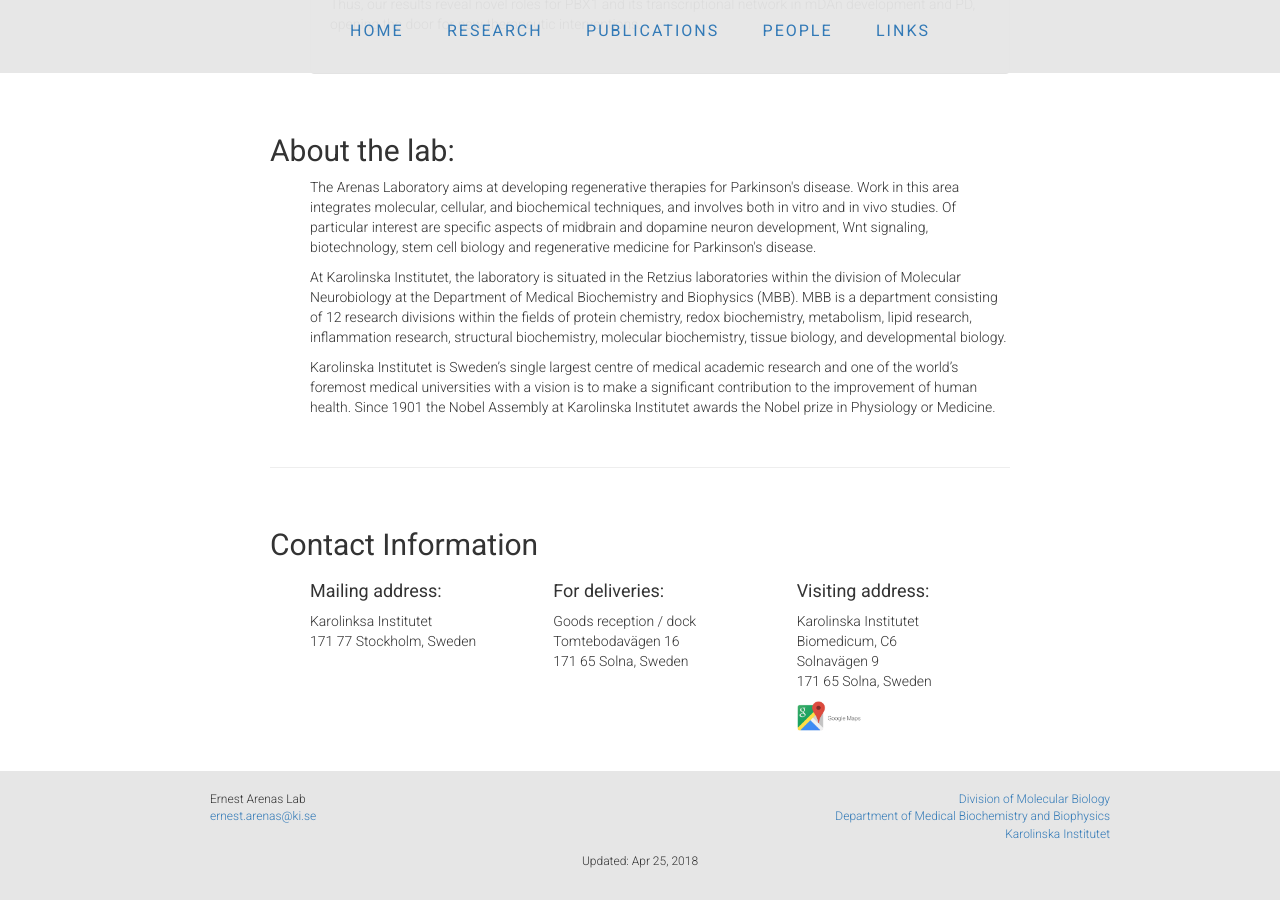
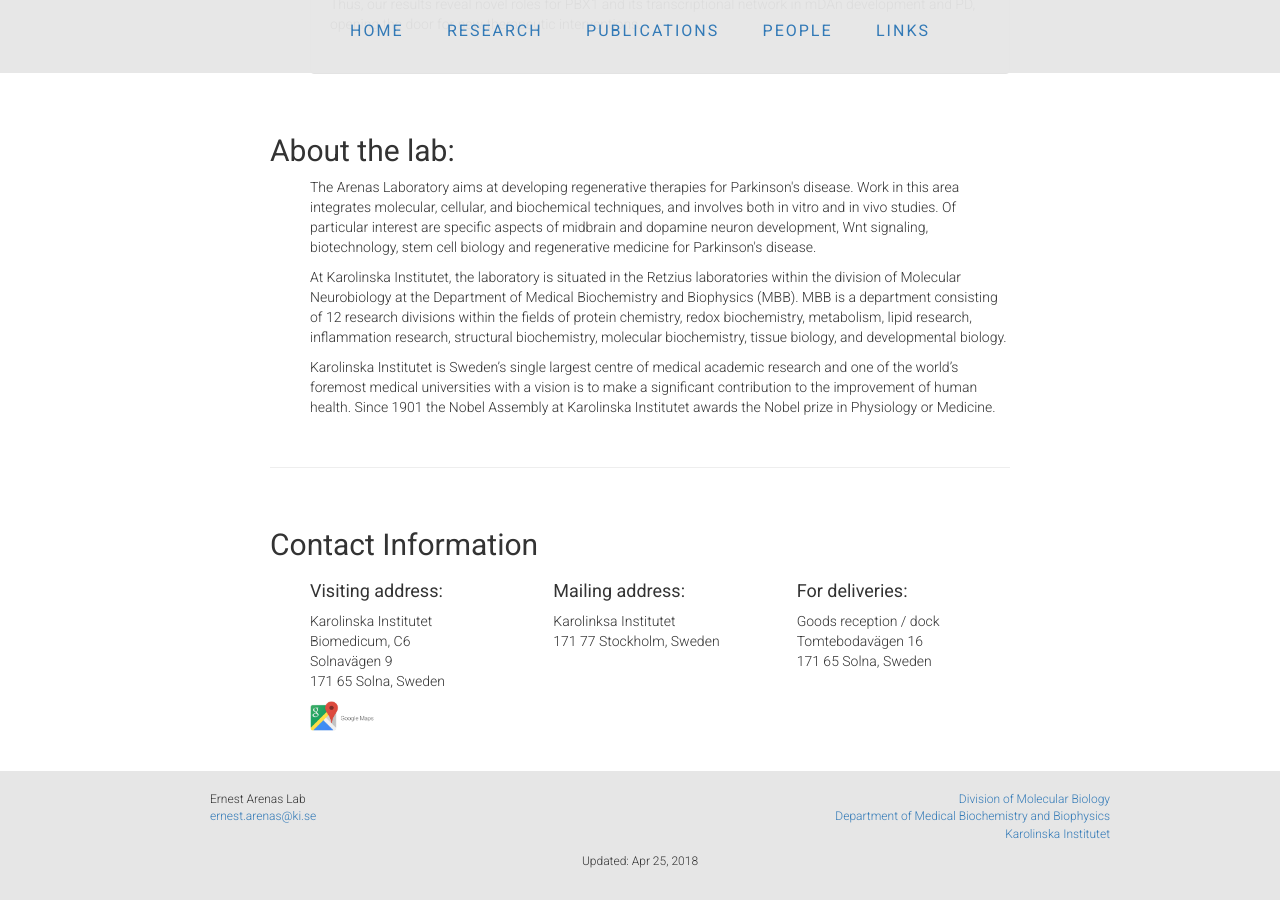
Before and after one commit to ArenasLab/arenaslab.github.io, a Jekyll site: the page index.html, which Jekyll copies as it is, in a window 1280 px wide and 900 px high, scrolled down 8133 px. Built offline with Jekyll 4.4.1, drawn with Linux system fonts in a browser that asks for light colours; comment, search, counter and statistics services are not loaded; some of the changed lines change nothing that is shown.

Commit message:
Update index.html

```diff
--- a/index.html
+++ b/index.html
@@ -464,6 +464,14 @@
 	<ul class="posts">
 	  <div class="row">
 	    <div class=" col-sm-4  col-md-4 col-lg-4" align="left">
+              <h4>Visiting address:</h4>
+                <p>Karolinska Institutet<br>
+                   Biomedicum, C6<br>
+                   Solnavägen 9<br>
+                   171 65 Solna, Sweden</p>
+                   <a href="https://www.google.com/maps/place/Solnav%C3%A4gen+9,+171+65+Solna/@59.3497337,18.0233539,17z/data=!3m1!4b1!4m5!3m4!1s0x465f9d9c18ba64f7:0xd8d92683a7bdfd6d!8m2!3d59.3497337!4d18.0255426" target="_blank"> <img style='width: 30%; object-fit: contain' src="img/mapsicon.jpg" border="0" alt=""> </a>
+            </div>
+	    <div class=" col-sm-4  col-md-4 col-lg-4" align="left">
 	      <h4>Mailing address:</h4>
                 <p>Karolinksa Institutet<br>
                    171 77 Stockholm, Sweden</p>
@@ -474,14 +482,7 @@
                    Tomtebodavägen 16<br>
                    171 65 Solna, Sweden</p>
 	    </div>
-            <div class=" col-sm-4  col-md-4 col-lg-4" align="left">
-              <h4>Visiting address:</h4>
-                <p>Karolinska Institutet<br>
-                   Biomedicum, C6<br>
-                   Solnavägen 9<br>
-                   171 65 Solna, Sweden</p>
-                   <a href="https://www.google.com/maps/place/Solnav%C3%A4gen+9,+171+65+Solna/@59.3497337,18.0233539,17z/data=!3m1!4b1!4m5!3m4!1s0x465f9d9c18ba64f7:0xd8d92683a7bdfd6d!8m2!3d59.3497337!4d18.0255426" target="_blank"> <img style='width: 30%; object-fit: contain' src="img/mapsicon.jpg" border="0" alt=""> </a>
-            </div>
+
           </div>
 	</ul>
       </div>
```
